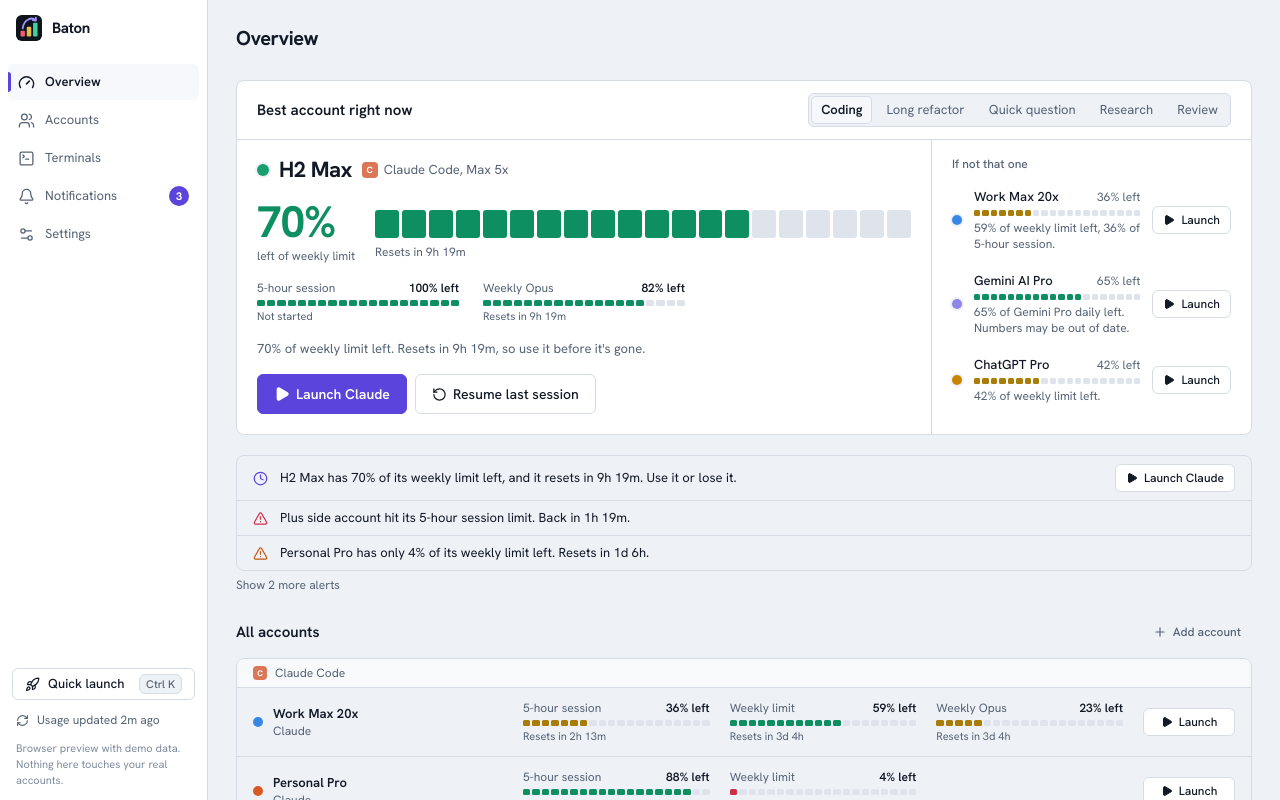
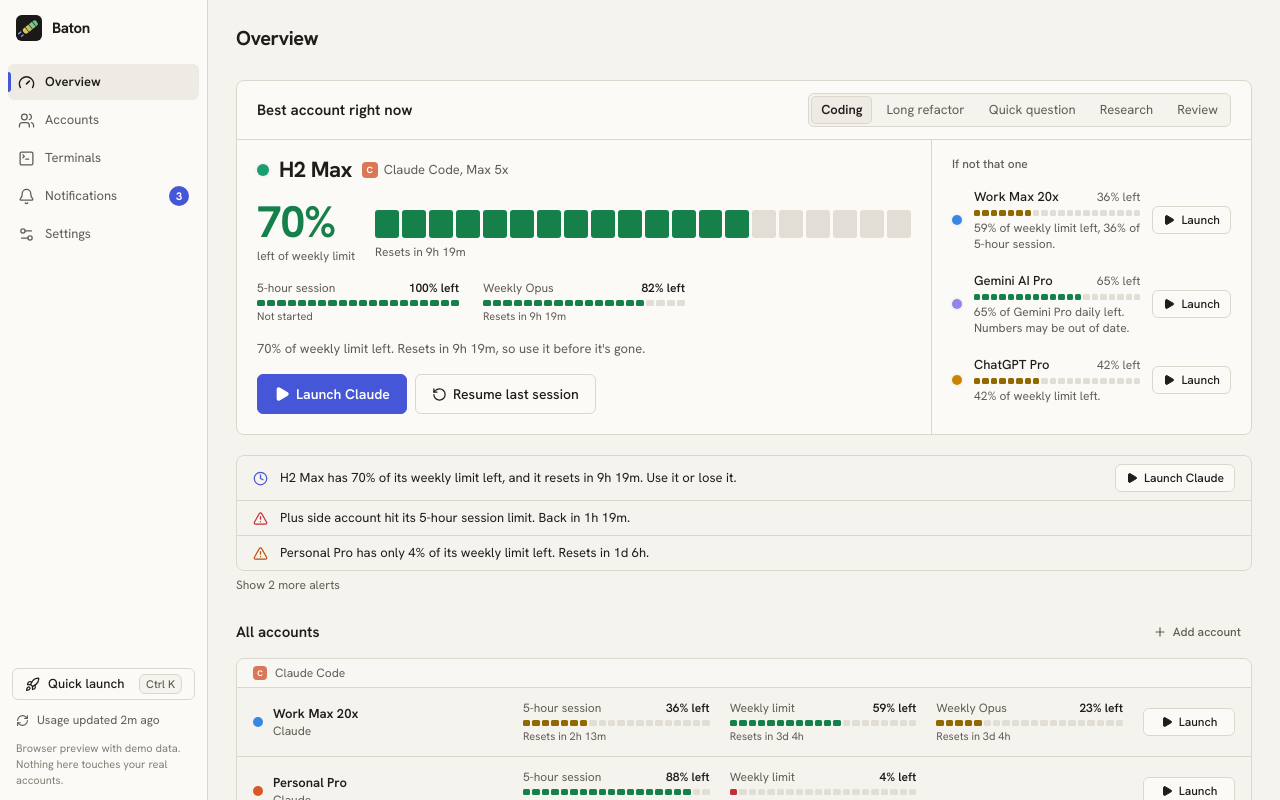
Before and after one commit to CristiMachine25/agent-hub, a React (Vite) app: page / in a window 1280 px wide. Built offline with nearby package versions, Linux system fonts and the light colour scheme.

Commit message:
Warm charcoal palette with a periwinkle accent; new logo

```diff
--- a/src/components/Logo.tsx
+++ b/src/components/Logo.tsx
@@ -1,13 +1,22 @@
-/** The app mark: three quota bars and a hop from the emptiest to the fullest. Same drawing as app-icon.svg. */
+/** The app mark: a relay baton made of quota segments, handed on. Same drawing as app-icon.svg. */
 export function Logo({ size = 24 }: { size?: number }) {
   return (
     <svg width={size} height={size} viewBox="0 0 64 64" aria-hidden>
-      <rect width="64" height="64" rx="14" fill="#0E141E" />
-      <rect x="11" y="39" width="11" height="14" rx="2.5" fill="#F25C6E" />
-      <rect x="26.5" y="29" width="11" height="24" rx="2.5" fill="#E6BE45" />
-      <rect x="42" y="19" width="11" height="34" rx="2.5" fill="#3DD39B" />
-      <path d="M16.5 33 C 19 10, 40 4, 47.5 13" fill="none" stroke="#A193FF" strokeWidth="4.5" strokeLinecap="round" />
-      <path d="M41.5 12.5 L 48.5 14 L 49 6.8" fill="none" stroke="#A193FF" strokeWidth="4.5" strokeLinecap="round" strokeLinejoin="round" />
+      <defs>
+        <clipPath id="logo-baton">
+          <rect x="15" y="24" width="42" height="16" rx="8" />
+        </clipPath>
+      </defs>
+      <rect width="64" height="64" rx="14" fill="#1A1918" />
+      <g transform="rotate(-38 32 32)">
+        <path d="M3 27.5 H10 M5 36.5 H10" stroke="#9AA5FF" strokeWidth="3.2" strokeLinecap="round" />
+        <g clipPath="url(#logo-baton)">
+          <rect x="15" y="24" width="10" height="16" fill="#E2BE5C" />
+          <rect x="26.5" y="24" width="9.5" height="16" fill="#B7C565" />
+          <rect x="37.5" y="24" width="9.5" height="16" fill="#86C877" />
+          <rect x="48.5" y="24" width="8.5" height="16" fill="#5EC98C" />
+        </g>
+      </g>
     </svg>
   )
 }
--- a/src/index.css
+++ b/src/index.css
@@ -6,38 +6,38 @@
 :root,
 :root[data-theme='dark'] {
   color-scheme: dark;
-  --ground: 14 20 30; /* Night shift */
-  --deck: 22 30 43; /* Deck */
-  --raised: 29 39 56;
-  --rivet: 38 50 69; /* Rivet */
-  --ink: 231 235 242; /* Paper */
-  --muted: 147 160 181;
-  --faint: 107 120 140;
-  --hop: 161 147 255; /* Hop violet */
-  --hop-ink: 20 15 51;
-  --full: 61 211 155;
-  --half: 230 190 69;
-  --low: 242 138 60;
-  --empty: 242 92 110;
-  --cell-off: 35 46 64;
+  --ground: 26 25 24; /* Charcoal #1A1918 */
+  --deck: 34 33 32; /* Panel #222120 */
+  --raised: 42 40 38; /* #2A2826 */
+  --rivet: 53 50 47; /* Line #35322F */
+  --ink: 236 234 228; /* #ECEAE4 */
+  --muted: 163 160 151; /* #A3A097 */
+  --faint: 125 122 114; /* #7D7A72 */
+  --hop: 154 165 255; /* Periwinkle #9AA5FF */
+  --hop-ink: 22 23 46;
+  --full: 94 201 140; /* #5EC98C */
+  --half: 226 190 92; /* #E2BE5C */
+  --low: 236 141 74; /* #EC8D4A */
+  --empty: 240 104 104; /* #F06868 */
+  --cell-off: 52 49 46;
 }
 
 :root[data-theme='light'] {
   color-scheme: light;
-  --ground: 238 241 246;
-  --deck: 255 255 255;
-  --raised: 246 248 251;
-  --rivet: 213 220 230;
-  --ink: 18 25 38;
-  --muted: 85 98 117;
-  --faint: 128 140 158;
-  --hop: 90 68 219;
+  --ground: 245 243 238; /* Paper #F5F3EE */
+  --deck: 251 250 247;
+  --raised: 238 235 228;
+  --rivet: 220 215 205;
+  --ink: 31 29 26;
+  --muted: 96 92 84;
+  --faint: 132 127 117;
+  --hop: 69 86 214; /* #4556D6 */
   --hop-ink: 255 255 255;
-  --full: 13 143 98;
-  --half: 169 124 8;
-  --low: 194 90 18;
-  --empty: 204 47 73;
-  --cell-off: 223 228 236;
+  --full: 22 128 74;
+  --half: 146 104 0;
+  --low: 182 80 14;
+  --empty: 196 46 52;
+  --cell-off: 226 222 213;
 }
 
 @layer base {
```
